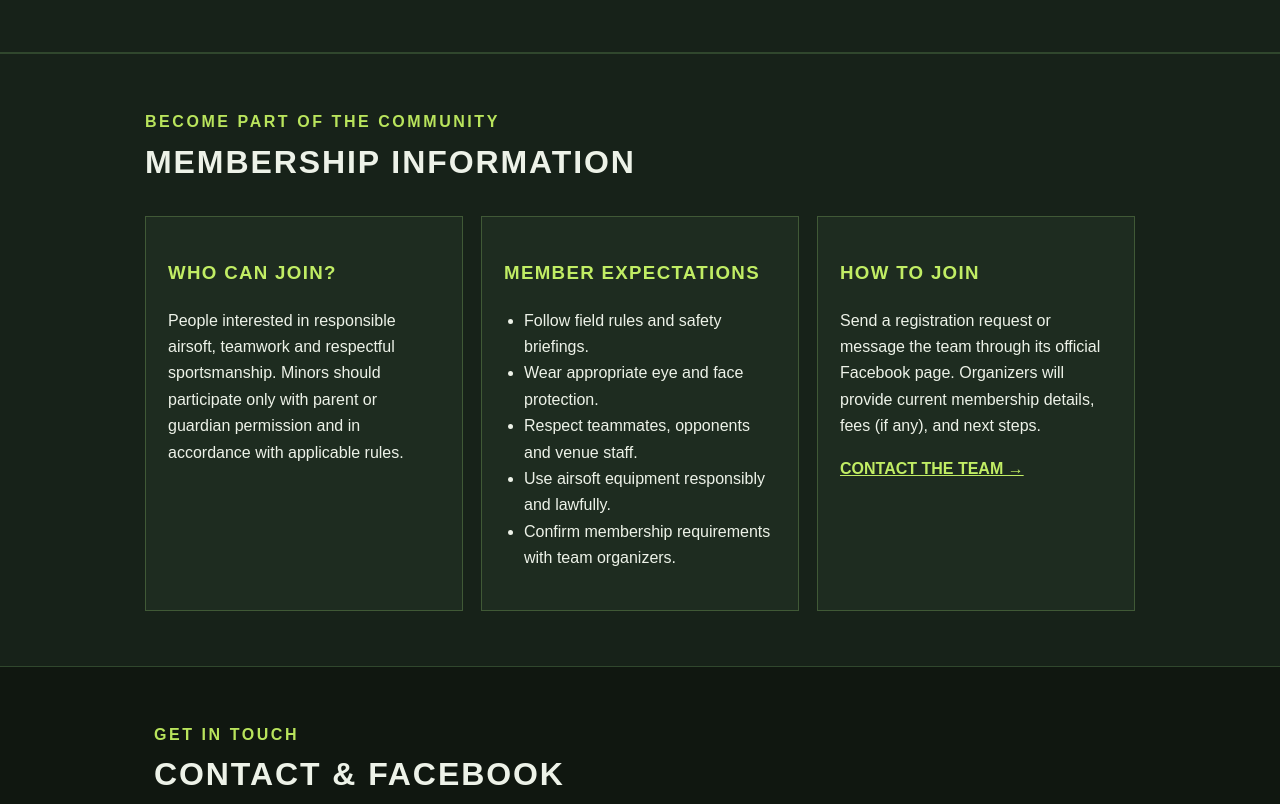
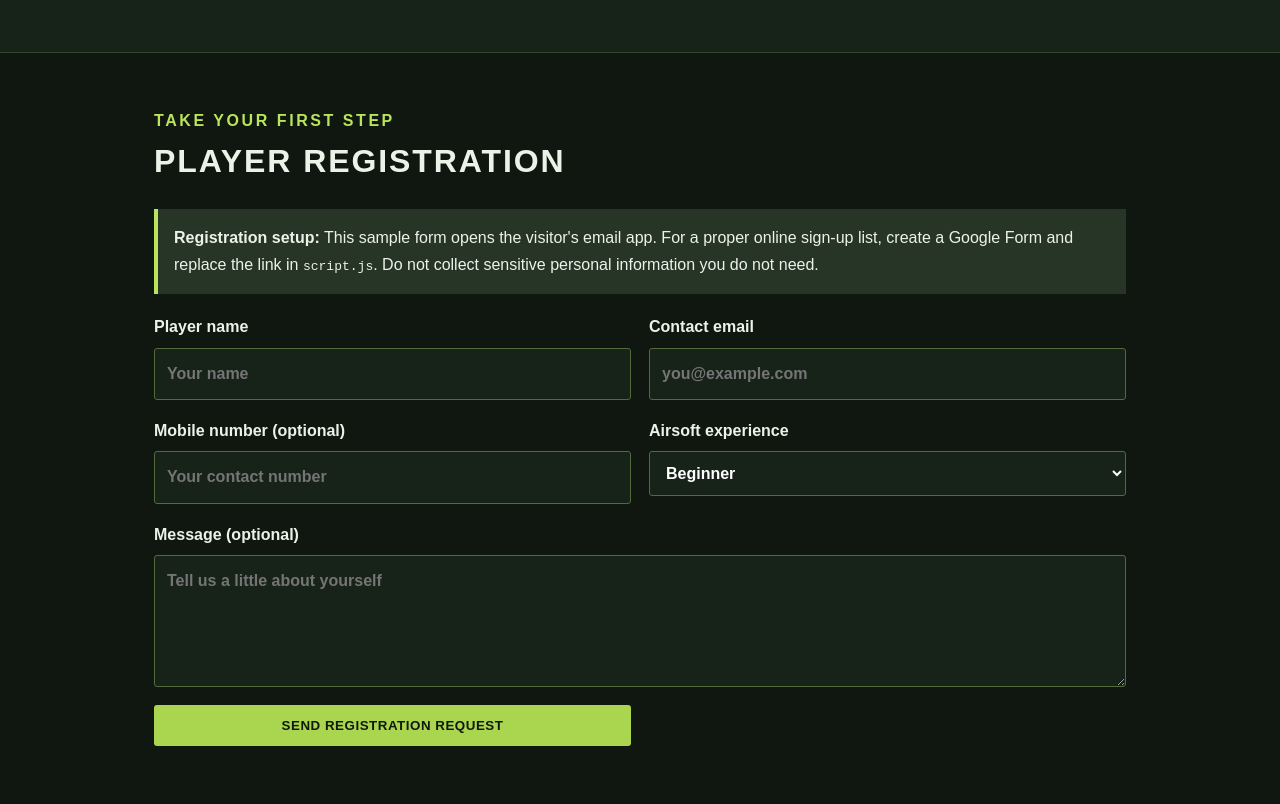
Before and after one commit to aparri-team-airsofter/aparri-team-airsofter.github.io, a plain HTML site: page index.html in a window 1280 px wide. Shown: the part 2005-2809 px from the top of the page. Drawn offline with Linux system fonts and the light colour scheme.

Commit message:
Update index.html

```diff
--- a/index.html
+++ b/index.html
@@ -64,6 +64,22 @@
       </div>
     </section>
 
+    <section id="registration" class="section">
+      <div class="section-heading"><p class="eyebrow">TAKE YOUR FIRST STEP</p><h2>PLAYER REGISTRATION</h2></div>
+      <div class="form-note"><strong>Registration setup:</strong> This sample form opens the visitor's email app. For a proper online sign-up list, create a Google Form and replace the link in <code>script.js</code>. Do not collect sensitive personal information you do not need.</div>
+      <form id="register-form" class="register-form">
+        <label>Player name<input name="playerName" required maxlength="80" placeholder="Your name"></label>
+        <label>Contact email<input name="email" type="email" required maxlength="120" placeholder="you@example.com"></label>
+        <label>Mobile number (optional)<input name="phone" type="tel" maxlength="30" placeholder="Your contact number"></label>
+        <label>Airsoft experience
+          <select name="experience"><option>Beginner</option><option>Some experience</option><option>Experienced player</option></select>
+        </label>
+        <label class="full">Message (optional)<textarea name="message" rows="4" maxlength="500" placeholder="Tell us a little about yourself"></textarea></label>
+        <button class="button" type="submit">SEND REGISTRATION REQUEST</button>
+        <p id="form-status" class="small full" aria-live="polite"></p>
+      </form>
+    </section>
+
     <section id="membership" class="section section-dark">
       <div class="section-heading"><p class="eyebrow">BECOME PART OF THE COMMUNITY</p><h2>MEMBERSHIP INFORMATION</h2></div>
       <div class="membership-grid">
```
